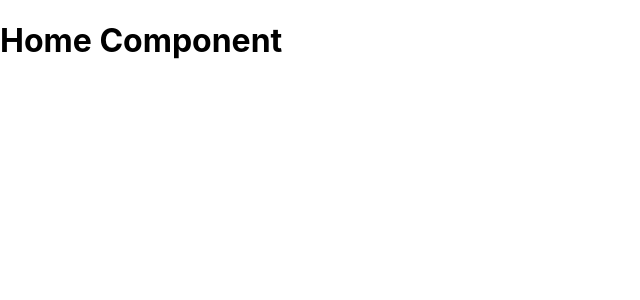
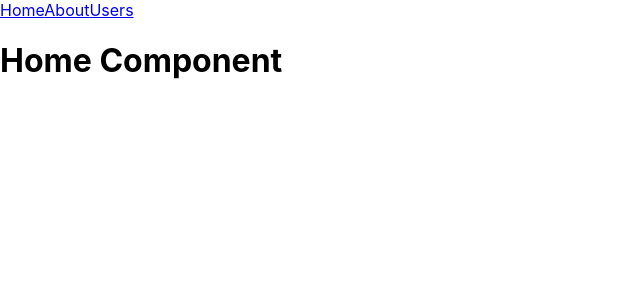
Before and after one commit to mohammedasimahmed/testrepo, a React (Create React App) app: page / in a window 1280 px wide. Shown: the top 300 px of the page, without its empty margins (0-640 px from the left). Built offline with nearby package versions, Linux system fonts and the light colour scheme.

Commit message:
pwa routes testing

```diff
--- a/src/App.js
+++ b/src/App.js
@@ -5,7 +5,7 @@
 import { messaging } from "./firebase";
 import "./App.css";
 
-import { BrowserRouter, Routes, Route } from "react-router-dom";
+import { BrowserRouter, Routes, Route, Link } from "react-router-dom";
 import { getToken } from "firebase/messaging";
 
 const App = () => {
@@ -28,6 +28,11 @@
   }, []);
   return (
     <BrowserRouter>
+    <div>
+      <Link to={"/"}>Home</Link>
+      <Link to={"/about"}>About</Link>
+      <Link to={"/users"}>Users</Link>
+    </div>
       <Routes>
         <Route path="/about" element={<About />} />
         <Route path="/users" element={<Users />} />
--- a/src/Users.js
+++ b/src/Users.js
@@ -1,33 +1,32 @@
-import React, { useState, useEffect } from 'react'
+import React, { useState, useEffect } from "react";
 // import { Table } from 'react-bootstrap'
 export default function Users() {
-    const [data, setData] = useState([])
-    const [mode, setMode] = useState('online');
+  const [data, setData] = useState([]);
+  const [mode, setMode] = useState("online");
   useEffect(() => {
-        let url = "https://jsonplaceholder.typicode.com/users"
-        fetch(url).then((response) => {
+    let url = "https://jsonplaceholder.typicode.com/users";
+    fetch(url)
+      .then((response) => {
         response.json().then((result) => {
-                console.warn(result)
-                setData(result)
-                localStorage.setItem("users", JSON.stringify(result))
+          console.warn(result);
+          setData(result);
+          localStorage.setItem("users", JSON.stringify(result));
+        });
       })
-        }).catch(err => {
-            setMode('offline')
-            let collection = localStorage.getItem('users');
-            setData(JSON.parse(collection))
-        })
-    }, [])
+      .catch((err) => {
+        setMode("offline");
+        let collection = localStorage.getItem("users");
+        setData(JSON.parse(collection));
+      });
+  }, []);
   return (
     <div>
       <div>
-                {
-                    mode === 'offline' ?
+        {mode === "offline" ? (
           <div class="alert alert-warning" role="alert">
             you are in offline mode or some issue with connection
           </div>
-                        : null
-
-                }
+        ) : null}
       </div>
       <table>
         <thead>
@@ -39,19 +38,16 @@
           </tr>
         </thead>
         <tbody>
-                    {
-                        data.map((item) => (
-                            <tr>
+          {data.map((item ,idx) => (
+            <tr key={idx}>
               <td>{item.id}</td>
               <td>{item.name}</td>
               <td>{item.email}</td>
               <td>{item.address.street}</td>
             </tr>
-                        ))
-                    }
-
+          ))}
         </tbody>
       </table>
     </div>
-    )
+  );
 }
```
Lines whose indentation alone changed are shown as unchanged.
